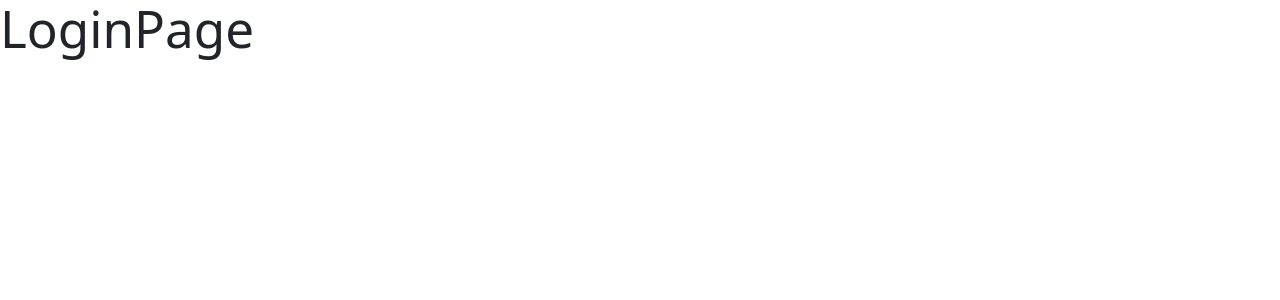
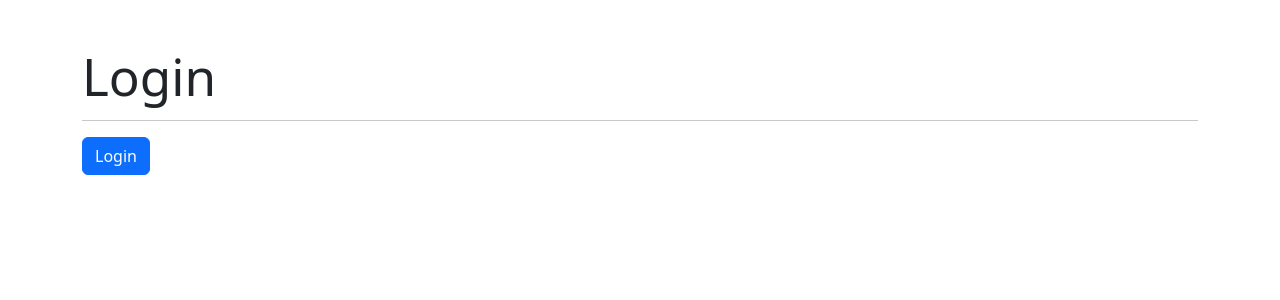
Before and after one commit to pablo-zafra/heroes-spa, a React (Vite) app: page /login in a window 1280 px wide. Shown: the top 300 px of the page. Built offline with nearby package versions, Linux system fonts and the light colour scheme.

Commit message:
194-completado

```diff
--- a/src/auth/pages/LoginPage.jsx
+++ b/src/auth/pages/LoginPage.jsx
@@ -1,7 +1,26 @@
+import { useNavigate } from 'react-router-dom';
 
 
 export const LoginPage = () => {
+
+  const navigate = useNavigate();
+
+
+  const onLogin = () => {
+    navigate('/.', {
+      replace: true
+    });
+  }
+
   return (
-    <h1>LoginPage</h1>
+    <div className="container mt-5">
+      <h1>Login</h1>
+      <hr />
+      <button
+        className="btn btn-primary"
+        onClick={ onLogin }>
+          Login
+        </button>
+    </div>
   )
 }
--- a/src/ui/components/NavBar.jsx
+++ b/src/ui/components/NavBar.jsx
@@ -1,7 +1,16 @@
-import { Link, NavLink } from 'react-router-dom';
+import { Link, NavLink, useNavigate } from 'react-router-dom';
 
 
-export const Navbar = () => {
+export const Navbar = ( props ) => {
+
+    const navigate = useNavigate();
+
+    const onLogout = () => {
+        navigate('/login', {
+            replace: true
+        })
+    }
+
     return (
         <nav className="navbar navbar-expand-sm navbar-dark bg-dark p-2">
 
@@ -36,8 +45,11 @@
                     <span className="nav-item nav-link text-primary">
                         empiryc
                     </span>
-                    <button className="nav-item nav-link btn">
-                        Logout
+                    <button
+                        className="nav-item nav-link btn"
+                        onClick={ onLogout }
+                    >
+                            Logout
                     </button>
                 </ul>
             </div>
```
